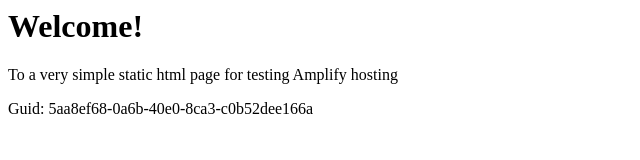
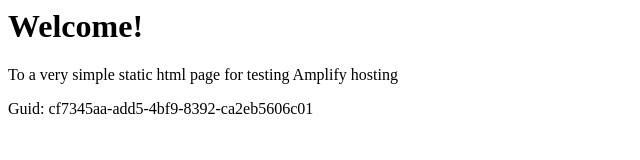
Before and after one commit to aws-aemilia-nrt/Github-PR-Commit-Integration-Test-DoNotTouch-Gith-BKMSSQOA-v1-preprod-ap-northeast-1, a website: page src/index.html in a window 1280 px wide. Shown: the full height of the page, 0-640 px from the left. Drawn offline with Linux system fonts and the light colour scheme.

Commit message:
commit from integ tests

```diff
--- a/src/index.html
+++ b/src/index.html
@@ -12,6 +12,6 @@
 <body>
     <h1>Welcome!</h1>
     <p>To a very simple static html page for testing Amplify hosting</p>
-    <p>Guid: 5aa8ef68-0a6b-40e0-8ca3-c0b52dee166a</p></body>
+    <p>Guid: cf7345aa-add5-4bf9-8392-ca2eb5606c01</p></body>
 
 </html>
```
